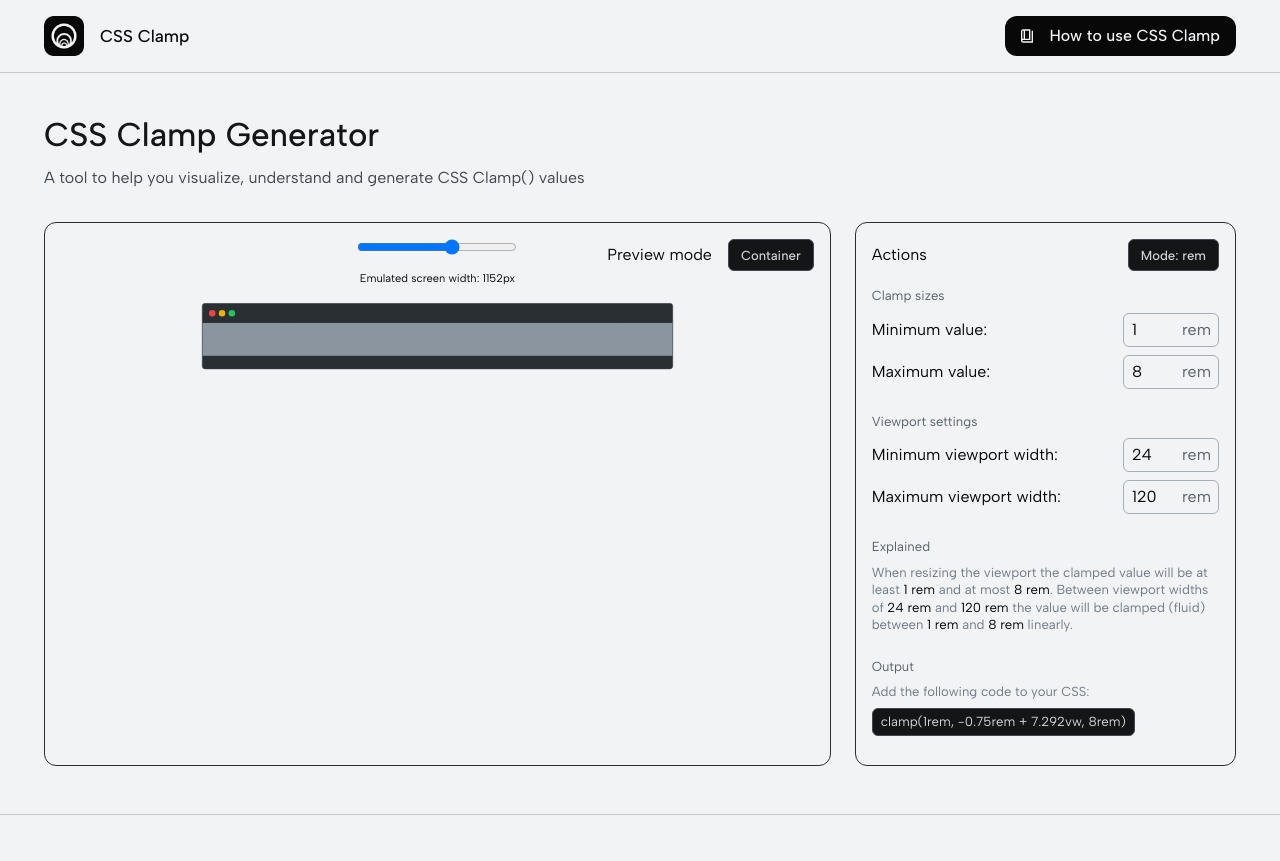
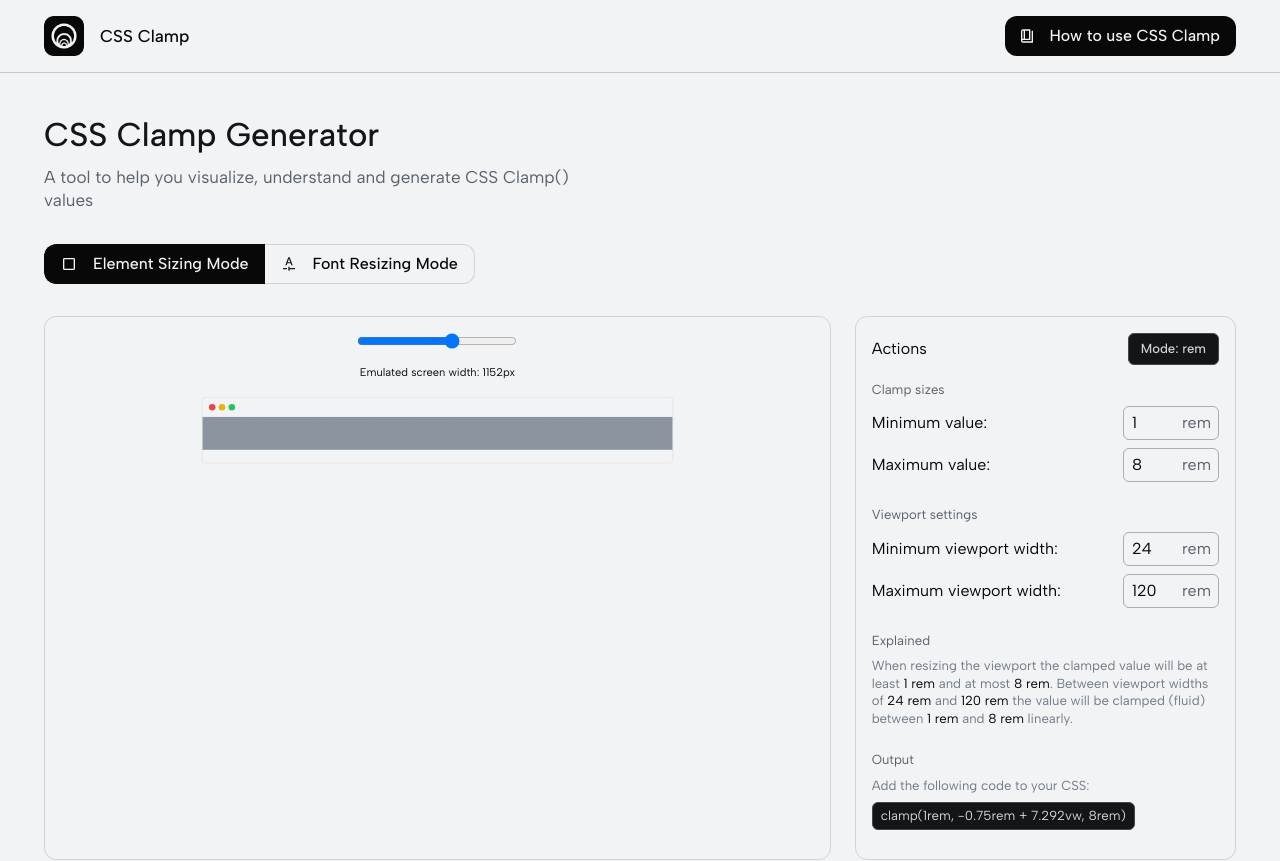
Before and after one commit to Willem-Jaap/cssclamp, a Next.js app: page / in a window 1280 px wide. Shown: the top 861 px of the page. Built offline with nearby package versions, Linux system fonts and the light colour scheme.

Commit message:
feat: add preview mode select, remove from other place

```diff
--- a/src/app/page.tsx
+++ b/src/app/page.tsx
@@ -4,6 +4,7 @@ import { FormProvider } from 'react-hook-form';
 
 import Actions from '~/components/misc/actions';
 import Preview from '~/components/misc/preview';
+import PreviewModeSelector from '~/components/misc/preview-mode-selector';
 import { useSettingsProvider } from '~/hooks/useSettings';
 
 const Page = () => {
@@ -13,16 +14,19 @@ const Page = () => {
         <FormProvider {...methods}>
             <div>
                 <h1 className="mt-8 text-4xl font-medium text-neutral-900">CSS Clamp Generator</h1>
-                <p className="mt-2 text-neutral-700">
+                <p className="mt-2 max-w-xl text-lg text-neutral-600">
                     A tool to help you visualize, understand and generate CSS Clamp() values
                 </p>
+                <div className="mt-8">
+                    <PreviewModeSelector />
+                </div>
             </div>
 
             <div className="flex grid-cols-15 gap-6 md:grid">
-                <div className="col-span-10 flex-1 rounded-xl border border-neutral-800">
+                <div className="col-span-10 flex-1 rounded-xl border border-neutral-100">
                     <Preview />
                 </div>
-                <div className="col-span-5 flex h-[calc(100vh-16rem)] w-full flex-col overflow-hidden overflow-y-auto rounded-xl border border-neutral-800">
+                <div className="col-span-5 flex h-[calc(100vh-16rem)] w-full flex-col overflow-hidden overflow-y-auto rounded-xl border border-neutral-100">
                     <Actions />
                 </div>
             </div>
--- /dev/null
+++ b/src/components/misc/preview-mode-selector.tsx
@@ -0,0 +1,49 @@
+'use client';
+
+import Icon from '~/components/utils/icon';
+import useSettings from '~/hooks/useSettings';
+import cn from '~/utils/cn';
+
+const PreviewModeSelector = () => {
+    const { watch, setValue } = useSettings();
+    return (
+        <div className="flex overflow-hidden rounded-xl">
+            <button
+                onClick={() => setValue('previewMode', 'container')}
+                className={cn(
+                    'flex h-10 items-center gap-4 whitespace-nowrap rounded-l-xl px-4 py-2 font-medium transition-colors duration-200',
+                    {
+                        'border border-r-0 border-neutral-950 bg-neutral-950 text-neutral-50 hover:bg-neutral-900':
+                            watch('previewMode') === 'container',
+                        'border border-r-0 border-neutral-100 bg-neutral-50 text-neutral-950 hover:bg-neutral-100/50':
+                            watch('previewMode') !== 'container',
+                    },
+                )}>
+                <Icon
+                    name={`check-box-outline-blank-${
+                        watch('previewMode') === 'container' ? 'light' : 'dark'
+                    }`}
+                />
+                Element Sizing Mode
+            </button>
+            <button
+                onClick={() => setValue('previewMode', 'text')}
+                className={cn(
+                    'flex h-10 items-center gap-4 whitespace-nowrap rounded-r-xl px-4 py-2 font-medium transition-colors duration-200',
+                    {
+                        'border border-l-0 border-neutral-100 bg-neutral-50 text-neutral-950 hover:bg-neutral-100/50':
+                            watch('previewMode') !== 'text',
+                        'border border-l-0 border-neutral-950 bg-neutral-950 text-neutral-50 hover:bg-neutral-900':
+                            watch('previewMode') === 'text',
+                    },
+                )}>
+                <Icon
+                    name={`typography-${watch('previewMode') === 'container' ? 'dark' : 'light'}`}
+                />
+                Font Resizing Mode
+            </button>
+        </div>
+    );
+};
+
+export default PreviewModeSelector;
--- a/src/components/misc/preview.tsx
+++ b/src/components/misc/preview.tsx
@@ -100,28 +100,7 @@ const Preview = () => {
                 defaultValue="60"
                 onChange={onChange}
             />
-            <div className="absolute right-0 top-0 flex items-center justify-between gap-4 p-4">
-                <span className="whitespace-nowrap">Preview mode</span>
-                <DropdownMenu>
-                    <DropdownMenuTrigger asChild>
-                        <Button variant="secondary">
-                            {watch('previewMode') === 'container' ? 'Container' : 'Text'}
-                        </Button>
-                    </DropdownMenuTrigger>
-                    <DropdownMenuContent className="mr-[clamp(2rem,_1.6rem_+_2vw,_4rem)] w-56">
-                        <DropdownMenuLabel>Preview mode</DropdownMenuLabel>
-                        <DropdownMenuSeparator />
-                        <DropdownMenuRadioGroup
-                            value={watch('previewMode')}
-                            onValueChange={mode => setValue('previewMode', mode as PreviewMode)}>
-                            <DropdownMenuRadioItem value="container">
-                                Container
-                            </DropdownMenuRadioItem>
-                            <DropdownMenuRadioItem value="text">Text</DropdownMenuRadioItem>
-                        </DropdownMenuRadioGroup>
-                    </DropdownMenuContent>
-                </DropdownMenu>
-            </div>
+
             <div className="mx-auto mb-4 inline whitespace-nowrap text-xs 2xl:hidden">
                 Emulated screen width: {Math.round((1920 / 100) * currentPercentage)}px
             </div>
@@ -129,7 +108,7 @@ const Preview = () => {
                 className="pointer-events-none absolute left-0 mt-16 w-[1920px] overflow-hidden 2xl:mt-12"
                 ref={screenContainerRef}>
                 <animated.div
-                    className="relative h-full origin-top-left scale-0 overflow-hidden rounded-lg border border-neutral-700 bg-neutral-800 pb-8 pt-12"
+                    className="relative h-full origin-top-left scale-0 overflow-hidden rounded-lg border border-neutral-100 bg-neutral-50 pb-8 pt-12"
                     style={{
                         width: width.to(w => {
                             centerPreviewScreen();
```
